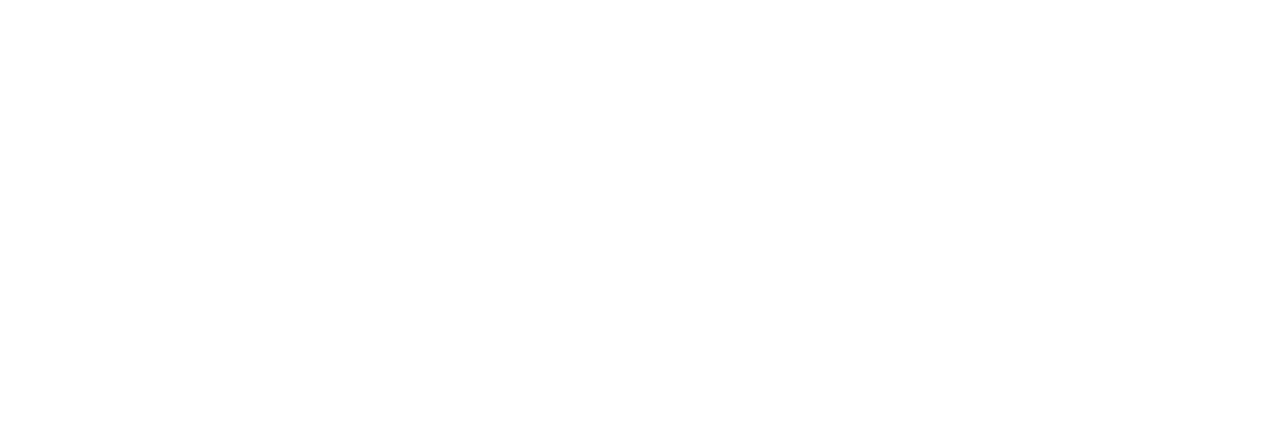
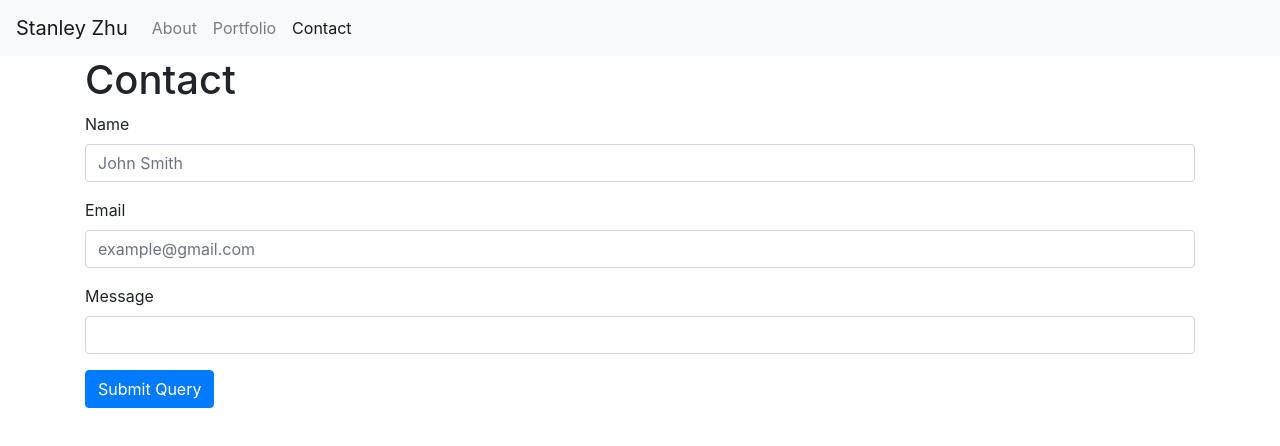
Before and after one commit to cjstanzhu/Bootstrap-Portfolio, a plain HTML site: page contact.html in a window 1280 px wide. Drawn offline with nearby package versions, Linux system fonts and the light colour scheme.

Commit message:
setup contact.html elements

```diff
--- a/contact.html
+++ b/contact.html
@@ -0,0 +1,70 @@
+<!DOCTYPE html>
+
+<html lang="en">
+
+<head>
+    <meta charset="UTF-8">
+    <meta name="viewport" content="width=device-width, initial-scale=1, shrink-to-fit=no">
+    <link rel="stylesheet" href="https://stackpath.bootstrapcdn.com/bootstrap/4.3.1/css/bootstrap.min.css"
+        integrity="sha384-ggOyR0iXCbMQv3Xipma34MD+dH/1fQ784/j6cY/iJTQUOhcWr7x9JvoRxT2MZw1T" crossorigin="anonymous">
+    <title>Contact | Stanley Zhu</title>
+</head>
+
+<body>
+    <nav class="navbar navbar-expand-lg navbar-light bg-light">
+        <a class="navbar-brand" href="index.html">Stanley Zhu</a>
+        <button class="navbar-toggler" type="button" data-toggle="collapse" data-target="#navbarNavAltMarkup"
+            aria-controls="navbarNavAltMarkup" aria-expanded="false" aria-label="Toggle navigation">
+            <span class="navbar-toggler-icon"></span>
+        </button>
+        <div class="collapse navbar-collapse" id="navbarNavAltMarkup">
+            <div class="navbar-nav">
+                <a class="nav-item nav-link" href="index.html">About</a>
+                <a class="nav-item nav-link" href="portfolio.html">Portfolio</a>
+                <a class="nav-item nav-link active" href="#">Contact <span class="sr-only">(current)</span></a>
+            </div>
+        </div>
+    </nav>
+
+    <div class="container">
+        <div class="row">
+            <div class="col-12">
+                <h1>Contact</h1>
+            </div>
+        </div>
+
+        <div class="row">
+            <div class="col-12">
+                <form>
+                    <div class="form-group">
+                        <label for="exampleInputName">Name</label>
+                        <input type="text" class="form-control" id="exampleInputName" placeholder="John Smith">
+                    </div>
+                    <div class="form-group">
+                        <label for="exampleInputEmail">Email</label>
+                        <input type="email" class="form-control" id="exampleInputEmail" placeholder="example@gmail.com">
+                    </div>
+                    <div class="form-group">
+                        <label for="exampleInputMessage">Message</label>
+                        <input type="text" class="form-control" id="exampleInputMessage">
+                    </div>
+                    <button type="submit" class="btn btn-primary">Submit Query</button>
+                </form>
+            </div>
+        </div>
+    </div>
+
+    <!-- Optional JavaScript -->
+    <!-- jQuery first, then Popper.js, then Bootstrap JS -->
+    <script src="https://code.jquery.com/jquery-3.3.1.slim.min.js"
+        integrity="sha384-q8i/X+965DzO0rT7abK41JStQIAqVgRVzpbzo5smXKp4YfRvH+8abtTE1Pi6jizo"
+        crossorigin="anonymous"></script>
+    <script src="https://cdnjs.cloudflare.com/ajax/libs/popper.js/1.14.7/umd/popper.min.js"
+        integrity="sha384-UO2eT0CpHqdSJQ6hJty5KVphtPhzWj9WO1clHTMGa3JDZwrnQq4sF86dIHNDz0W1"
+        crossorigin="anonymous"></script>
+    <script src="https://stackpath.bootstrapcdn.com/bootstrap/4.3.1/js/bootstrap.min.js"
+        integrity="sha384-JjSmVgyd0p3pXB1rRibZUAYoIIy6OrQ6VrjIEaFf/nJGzIxFDsf4x0xIM+B07jRM"
+        crossorigin="anonymous"></script>
+</body>
+
+</html>
```
Also changed, not shown: index.html (+2 -2 lines).
